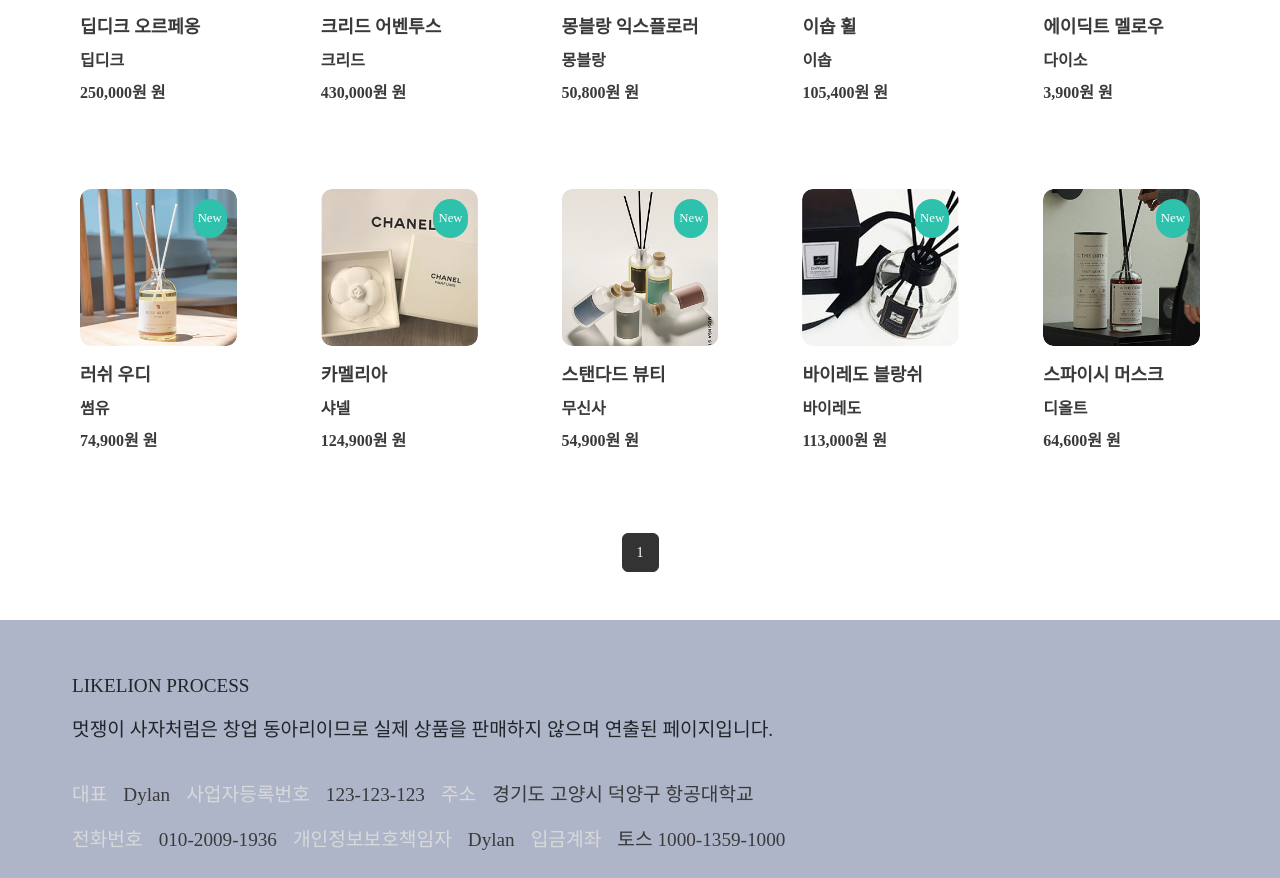
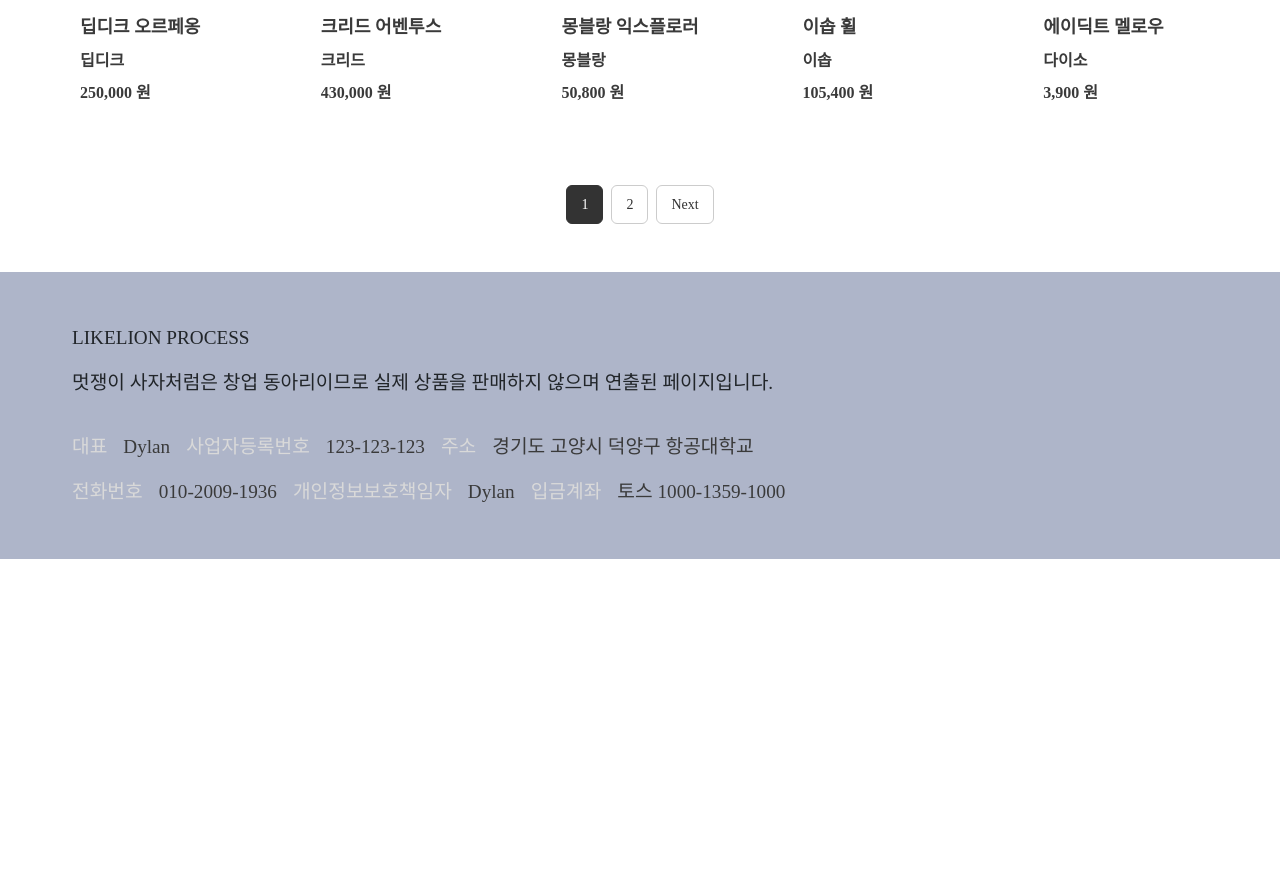
Before and after one commit to Likelion-13th/Dylan-Frontend, a React (Create React App) app: page /new in a window 1280 px wide. Shown: the part 1199-2077 px from the top of the page. After the commit the page ends 1758 px from the top, so only its background shows below. Built offline with nearby package versions, Linux system fonts and the light colour scheme; a web font is replaced by a local one.

Commit message:
feat: 상품 페이지에서 페이지당 표시되는 상품 수를 15개에서 5개로 변경

```diff
--- a/src/pages/ProductPage/Diffuser.js
+++ b/src/pages/ProductPage/Diffuser.js
@@ -52,7 +52,7 @@
     const [isModalOpen, setModalOpen] = useState(false)
 
     const [currentPage, setCurrentPage] = useState(1);
-    const itemsPerPage = 15; // 페이지당 15개 상품 표시
+    const itemsPerPage = 5;
 
     const totalPages = Math.ceil(products.length / itemsPerPage);
 
--- a/src/pages/ProductPage/New.js
+++ b/src/pages/ProductPage/New.js
@@ -17,23 +17,23 @@
 
     const New = () => {
         const products = [
-                        { id: 1, isNew: true, name: "딥디크 오르페옹", brand: "딥디크", price: "250,000원", imagePath: deep },
-                        { id: 2, isNew: true, name: "크리드 어벤투스", brand: "크리드", price: "430,000원", imagePath: creed },
-                        { id: 3, isNew: true, name: "몽블랑 익스플로러", brand: "몽블랑", price: "50,800원", imagePath: mong },
-                        { id: 4, isNew: true, name: "이솝 휠", brand: "이솝", price: "105,400원", imagePath: ae },
-                        { id: 5, isNew: true, name: "에이딕트 멜로우", brand: "다이소", price: "3,900원", imagePath: daiso },
-                        { id: 6, isNew: true, name: "러쉬 우디", brand: "썸유", price: "74,900원", imagePath: ssum },
-                        { id: 7, isNew: true, name: "카멜리아", brand: "샤넬", price: "124,900원", imagePath: cha },
-                        { id: 8, isNew: true, name: "스탠다드 뷰티", brand: "무신사", price: "54,900원", imagePath: musin },
-                        { id: 9, isNew: true, name: "바이레도 블랑쉬", brand: "바이레도", price: "113,000원", imagePath: by },
-                        { id: 10, isNew: true, name: "스파이시 머스크", brand: "디올트", price: "64,600원", imagePath: di },
+                        { id: 1, isNew: true, name: "딥디크 오르페옹", brand: "딥디크", price: 250000, imagePath: deep },
+                        { id: 2, isNew: true, name: "크리드 어벤투스", brand: "크리드", price: 430000, imagePath: creed },
+                        { id: 3, isNew: true, name: "몽블랑 익스플로러", brand: "몽블랑", price: 50800, imagePath: mong },
+                        { id: 4, isNew: true, name: "이솝 휠", brand: "이솝", price: 105400, imagePath: ae },
+                        { id: 5, isNew: true, name: "에이딕트 멜로우", brand: "다이소", price: 3900, imagePath: daiso },
+                        { id: 6, isNew: true, name: "러쉬 우디", brand: "썸유", price: 74900, imagePath: ssum },
+                        { id: 7, isNew: true, name: "카멜리아", brand: "샤넬", price: 124900, imagePath: cha },
+                        { id: 8, isNew: true, name: "스탠다드 뷰티", brand: "무신사", price: 54900, imagePath: musin },
+                        { id: 9, isNew: true, name: "바이레도 블랑쉬", brand: "바이레도", price: 113000, imagePath: by },
+                        { id: 10, isNew: true, name: "스파이시 머스크", brand: "디올트", price: 64600, imagePath: di },
                     ]
 
     const [selectedProduct, setSelectedProduct] = useState(null)
     const [isModalOpen, setModalOpen] = useState(false)
 
     const [currentPage, setCurrentPage] = useState(1);
-    const itemsPerPage = 15; // 페이지당 15개 상품 표시
+    const itemsPerPage = 5;
 
     const totalPages = Math.ceil(products.length / itemsPerPage);
 
```
